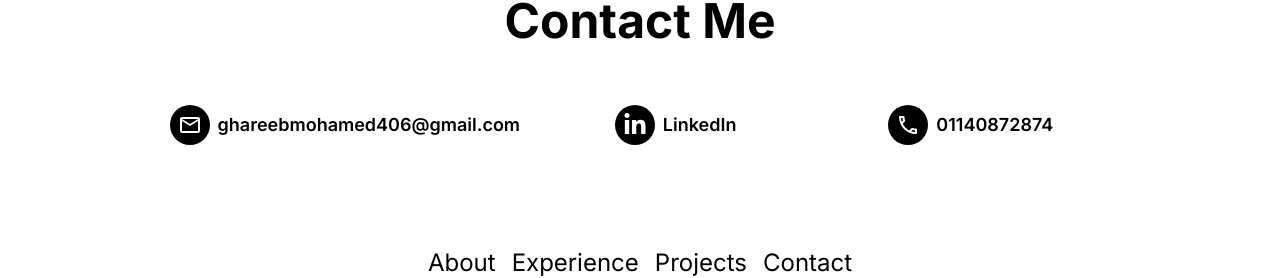
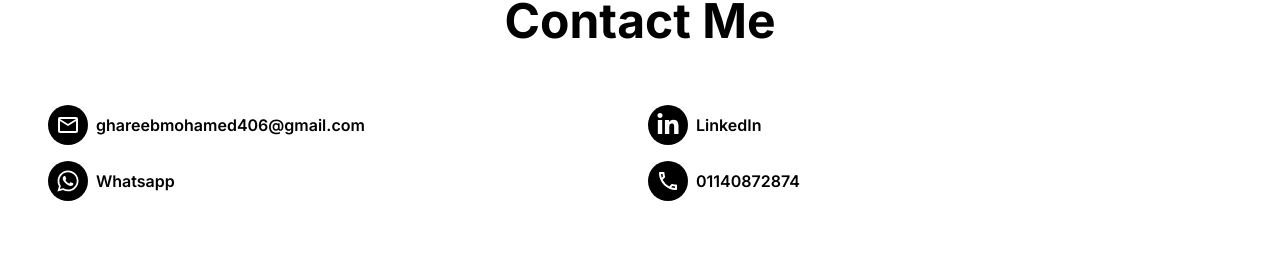
Before and after one commit to ghareebOoo/myPortfolio, a Next.js app: page / in a window 1280 px wide. Shown: the part 2367-2645 px from the top of the page. Built offline with nearby package versions, Linux system fonts and the light colour scheme.

Commit message:
four commit

```diff
--- a/components/Contact.tsx
+++ b/components/Contact.tsx
@@ -1,6 +1,7 @@
 import React from 'react'
 import { MdOutlineMail , MdOutlineLocalPhone } from "react-icons/md";
 import { FaLinkedinIn } from "react-icons/fa";
+import { FaWhatsapp } from "react-icons/fa6";
 
 
 import Link from 'next/link';
@@ -9,24 +10,30 @@ export default function Contact() {
   return (
     <div className='px-4 md:px-8 py-8 mt-5' id='contact'>
         <h2 className='text-center font-bold text-[32px] md:text-[48px]'>Contact Me</h2>
-        <div className="mt-8 w-full lg:max-w-[80%] mx-auto p-4 border-[1] border-black rounded-md flex flex-col md:flex-row items-start md:items-center justify-center gap-4">
-            <Link href={"mailto:ghareebmohamed406@gmail.com"} className='w-full flex md:justify-center items-center gap-2'>
+        <div className="mt-8 w-full p-4 border-[1] border-black rounded-md grid grid-cols-4 md:grid-cols-2 gap-4">
+            <Link href={"mailto:ghareebmohamed406@gmail.com"} className='w-full flex items-center gap-2'>
                 <div className='w-10 h-10 rounded-full bg-black flex items-center justify-center'>
                     <MdOutlineMail className='text-2xl text-white'/>
                 </div>
-                <div className='text-base md:text-lg font-semibold line-clamp-1'>ghareebmohamed406@gmail.com</div>
+                <div className='hidden md:block text-base font-semibold'>ghareebmohamed406@gmail.com</div>
             </Link>
-            <Link href={"https://www.linkedin.com/in/mohamed-ghareeb-0ab082334/"} target='blank' className='w-full flex md:justify-center items-center gap-2'>
+            <Link href={"https://www.linkedin.com/in/mohamed-ghareeb-0ab082334/"} target='blank' className='w-full flex items-center gap-2'>
                 <div className='w-10 h-10 rounded-full bg-black flex items-center justify-center'>
                     <FaLinkedinIn className='text-2xl text-white'/>
                 </div>
-                <div className='text-base md:text-lg font-semibold'>LinkedIn</div>
+                <div className='hidden md:block text-base font-semibold'>LinkedIn</div>
             </Link>
-            <Link href={"tel:01140872874"} className='w-full flex md:justify-center items-center gap-2'>
+            <Link href={"https://wa.me/201140872874"} target='blank' className='w-full flex items-center gap-2'>
+                <div className='w-10 h-10 rounded-full bg-black flex items-center justify-center'>
+                    <FaWhatsapp className='text-2xl text-white'/>
+                </div>
+                <div className='hidden md:block text-base font-semibold'>Whatsapp</div>
+            </Link>
+            <Link href={"tel:01140872874"} className='w-full flex items-center gap-2'>
                 <div className='w-10 h-10 rounded-full bg-black flex items-center justify-center'>
                     <MdOutlineLocalPhone className='text-2xl text-white'/>
                 </div>
-                <div className='text-base md:text-lg font-semibold'>01140872874</div>
+                <div className='hidden md:block text-base font-semibold'>01140872874</div>
             </Link>
         </div>
     </div>
```
